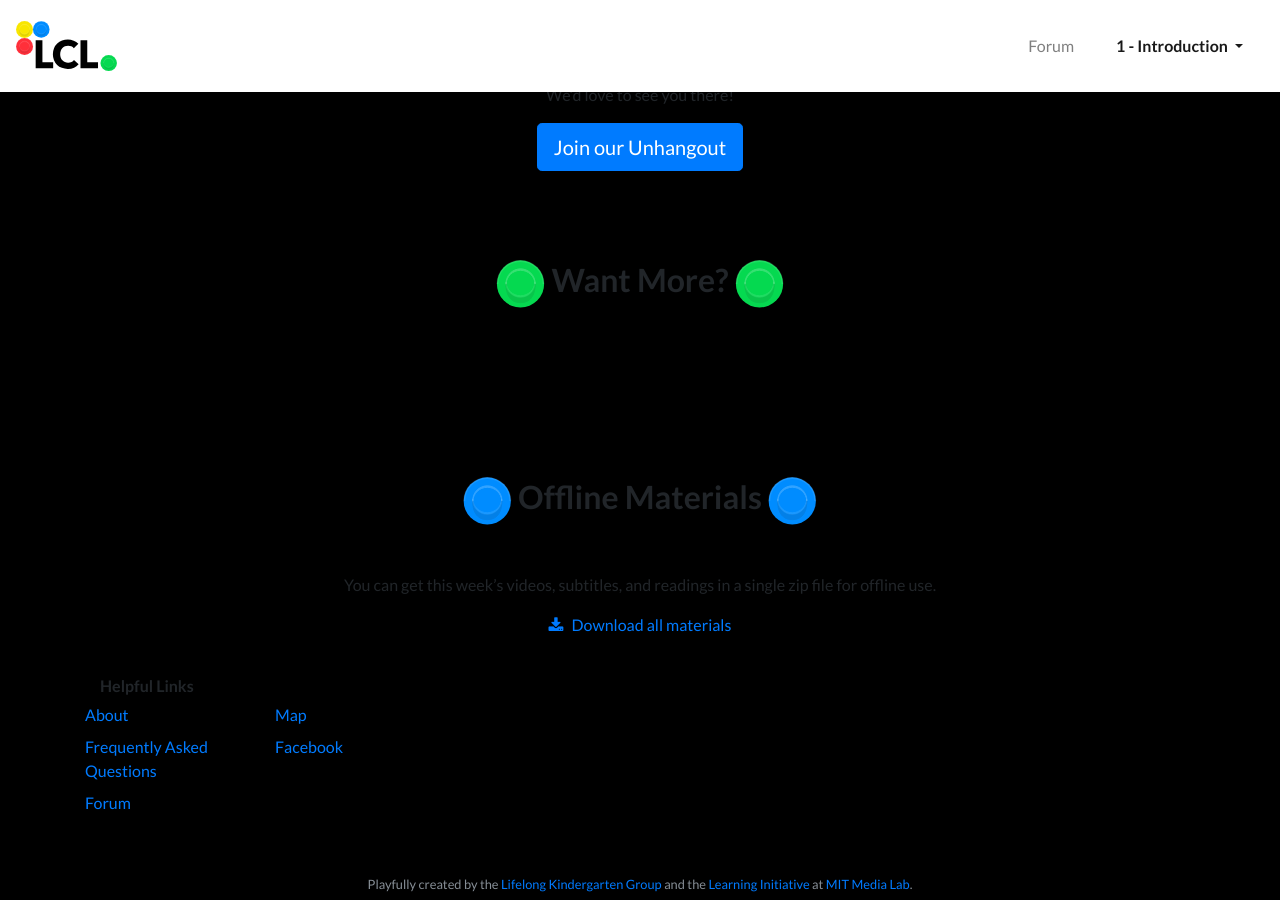
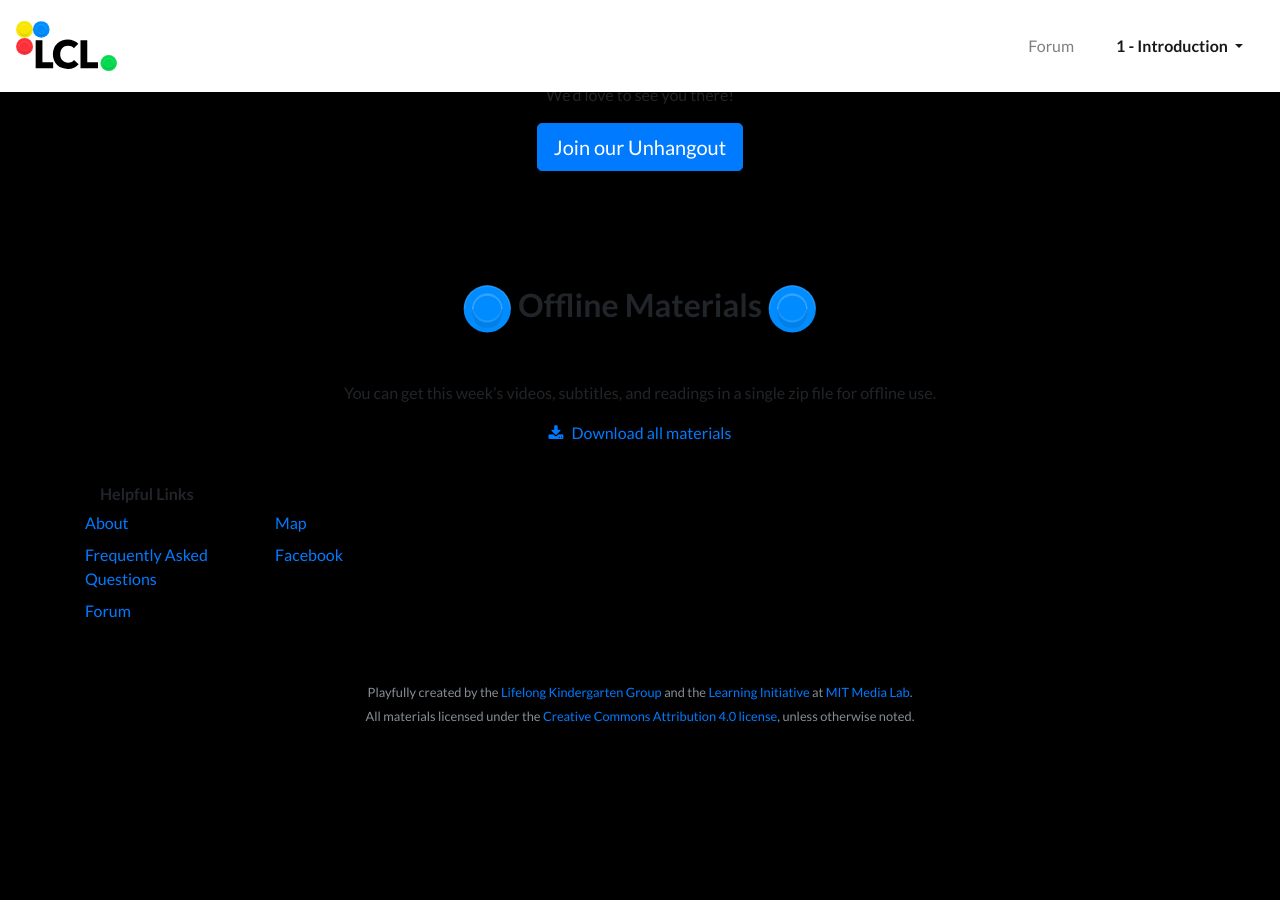
Before and after one commit to mitmedialab/lcl, a Jekyll site: the page built from _weeks/week1.md, in a window 1280 px wide and 900 px high, scrolled down 2504 px. Built offline with Jekyll 4.4.1, drawn with Linux system fonts in a browser that asks for light colours; nearby versions of some CDN libraries; after the commit the page ends 3231 px from its top, so only the background shows below that.

Commit message:
Add link at bottom of watch&read, and a subtitle to additional section

```diff
--- a/_includes/additional.html
+++ b/_includes/additional.html
@@ -1,3 +1,7 @@
+{% if wr.readings %}
+  <p class="text-center mb-3">You may enjoy these additional materials</p>
+{% endif %}
+
 <div id="watch-container">
   {% for video in wr.videos %}
 	    {% include components/video.html%}
--- a/_includes/watch-and-read.html
+++ b/_includes/watch-and-read.html
@@ -10,25 +10,6 @@
   {% endfor %}
 </div>
 
-{% if wr.add-readings %}
-  <div id="addition-container">
-    <h4 class="mt-3">Additional Readings</h4>
-    {% for read in wr.add-readings %}
-      {% include components/reading.html%}
-    {% endfor %}
-  </div>
+{% if additional %}
+  <h4 class="mt-5"><a href="#additional">Want more materials?</a></h4>
 {% endif %}
-
-{% if wr.download-zip-link %}
-	<p>
-		<i class="fa fa-download mr-2" aria-hidden="true"></i>
-    <a href="{{wr.download-zip-link}}">Download all readings as a zip file</a>
-	</p>
-{% endif %}
-
-{% if wr.think-prompt %}
-	<div>
-  	<h4 class="mt-4">Think</h4>
-  	<p>{{wr.think-prompt}}</p>
-  </div>
-{% endif %}
--- a/_layouts/module.html
+++ b/_layouts/module.html
@@ -12,6 +12,7 @@
 			{% include components/section-title.html %}
 
 			{% assign wr = page.watch-read %}
+			{% assign additional = page.additional %}
 		  {% include watch-and-read.html %}
 		</div>
 
@@ -42,16 +43,19 @@
 	  	{% include meet-and-chat.html %}
 	  </div>
 
-	  <div id="watch-and-read" class="col-sm-10">
-			{% assign title = "Want More?" %}
-			{% assign color = "green" %}
-			{% include components/section-title.html %}
+	  <div id="additional" class="col-sm-10">
+			{% assign wr = page.additional %}
 
-			{% assign wr = page.additional %}
-		  {% include additional.html %}
+			{% if wr %}
+				{% assign title = "Want More?" %}
+				{% assign color = "green" %}
+				{% include components/section-title.html %}
+
+			  {% include additional.html %}
+			{% endif %}
 		</div>
 
-		<div id="offline-materials" class="col-sm-10 p-4 mt-5">
+		<div id="offline-materials" class="col-sm-10 p-4">
 			{% assign title = "Offline Materials" %}
 			{% assign color = "blue" %}
 			{% include components/section-title.html %}
```
Also changed, not shown: 3 other files.
